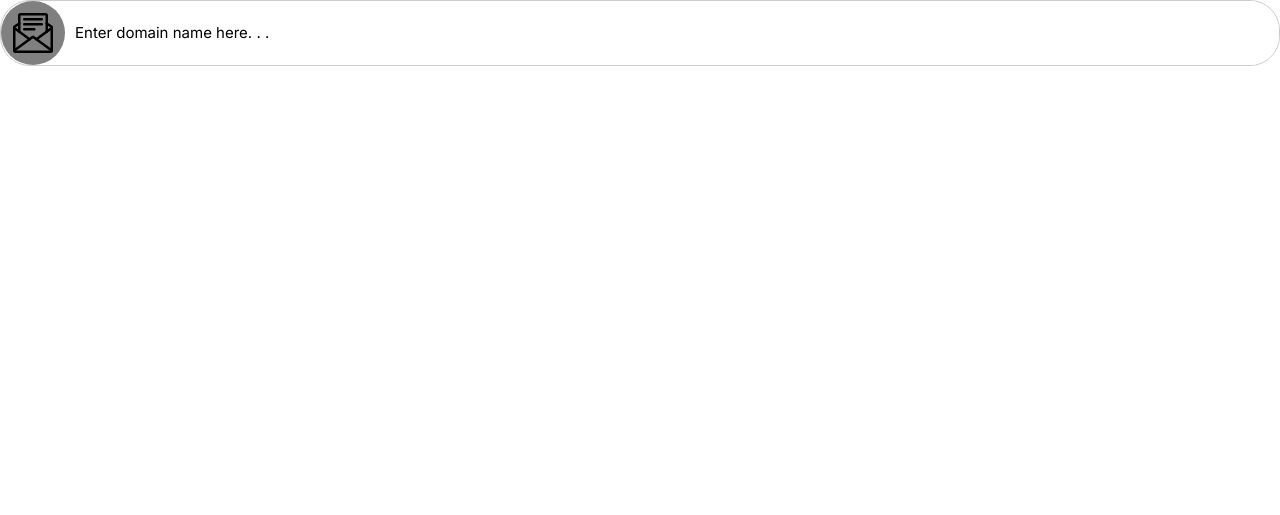
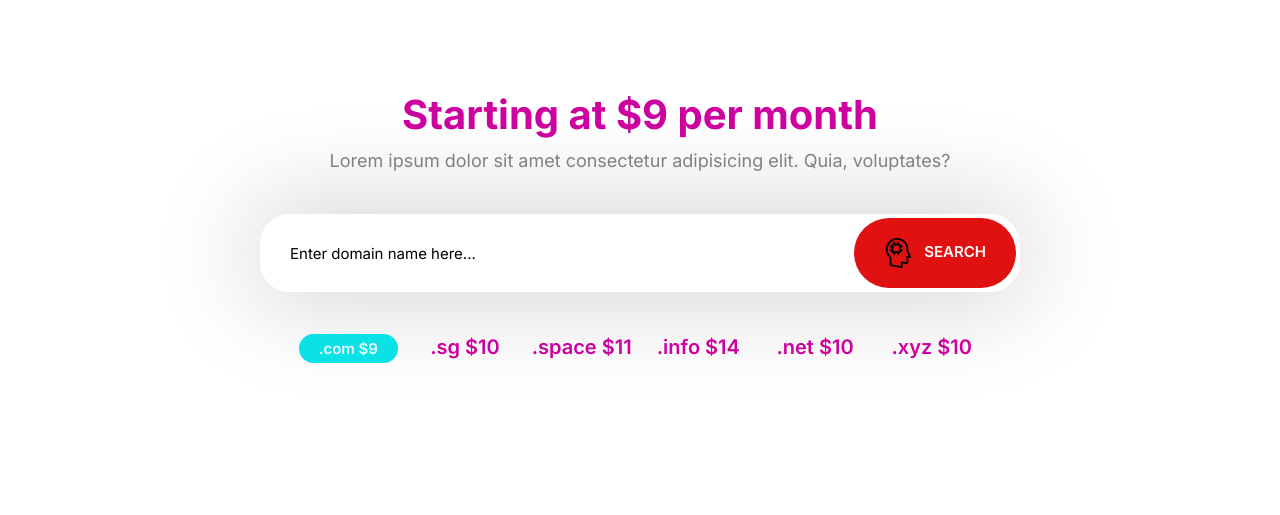
Before and after one commit to AronaLeaga/moshifiedbro, a plain HTML site: page CSS/components/index.html in a window 1280 px wide. Drawn offline with Linux system fonts and the light colour scheme.

Commit message:
Building domain block component

```diff
--- a/CSS/components/index.html
+++ b/CSS/components/index.html
@@ -15,20 +15,29 @@
     <link rel="stylesheet" href="/CSS/normalizecss.css"/>
   </head>
   <body>
-    <div class="input-group">
-      <span class="icon-container">
-        <svg class="icon icon--primary">
-          <use xlink:href="/images/sprite2.svg#wordpress">
+    <section class="block container block-domain">
+      <header class="block__header">
+        <h2>Starting at $9 per month</h2>
+        <p>Lorem ipsum dolor sit amet consectetur adipisicing elit. Quia, voluptates?
 
-          </use>
-        </svg>
-      </span>
-    <input type="text"
-    class="input"
-    placeholder="Enter domain name here. . ."
-    />
-
-
-  </div>
+        </p>
+      </header>
+      <div class="input-group">
+        <input type="text" class="input" placeholder="Enter domain name here...">
+        <button class="btn btn--accent">
+          <svg class="icon icon--primary">
+            <use xlink:href="/images/sprite2.svg#search"></use>
+        </svg>Search</button>
+    </div>
+      <ul class="list block-domain__prices">
+        <list><span class="badge badge--secondary">.com $9</span></list>
+        <list>.sg $10</list>
+        <list>.space $11</list>
+        <list>.info $14</list>
+        <list>.net $10</list>
+        <list>.xyz $10</list>
+      </ul>
+    </section>
+    <script src="/js/main.js"></script>
   </body>
 </html>
--- a/CSS/styles.css
+++ b/CSS/styles.css
@@ -187,6 +187,7 @@ a {
 
 
 /* BUTTONS */
+
 .btn {
     border-radius: 40px;
     border: 0;
@@ -194,6 +195,7 @@ a {
     font-size: 1.8rem;
     font-weight: 600;
     margin: 1rem 0;
+    outline: 0;
     padding: 2rem 3rem;
     text-align: center;
     text-transform: uppercase;
@@ -214,6 +216,13 @@ a {
 .btn--stretched {
     padding-left: 6rem;
     padding-right: 6rem;
+}
+.btn .icon {
+    width: 3rem;
+    height: 3rem;
+    margin-right: 1rem;
+    vertical-align: middle;
+
 }
 .btn--primary {
     background: var(--color-primary);
@@ -270,7 +279,7 @@ a {
 .input-group .input {
     border: 0;
     flex-grow: 1;
-    padding: 1.5rem 1rem;
+    padding: 1.5rem 3rem;
 }
 .input-group .btn {
     margin: 4px;
@@ -676,3 +685,31 @@ a {
     }
 
 }
+
+/* DOMAIN BLOCK */
+
+.block-domain .input-group {
+    box-shadow: 0 0 100px 10px rgb(215, 209, 209);
+    border: 0;
+    margin: 4rem auto;
+    max-width: 760px;
+}
+
+.block-domain__prices {
+    display: grid;
+    grid-template-columns: repeat(3, 1fr);
+    grid-template-rows: repeat(2, 6rem);
+    font-size: 2rem;
+    font-weight: 600;
+    justify-items: center;
+    max-width: 700px;
+    margin: 0 auto;
+}
+
+@media screen and (min-width: 768px) {
+    .block-domain__prices {
+        grid-template-columns: repeat(auto-fit, minmax(10rem, 1fr));
+
+    }
+
+}
```
Also changed, not shown: CSS/components/icons.html (+1 -1 lines), CSS/domain-block.html (added, +23 -0 lines).
